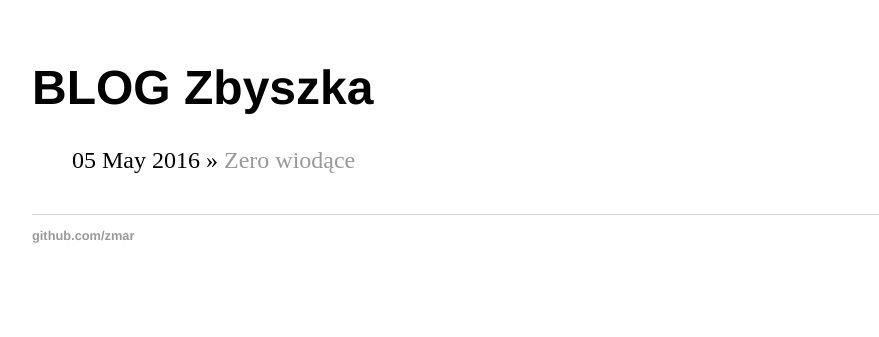
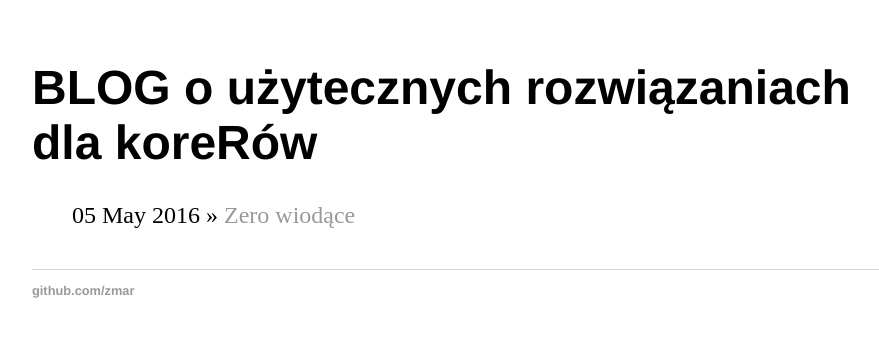
Before and after one commit to zmar/SmarteR_useR, a Jekyll site: the page built from blog/index.md, in a window 1280 px wide. Shown: the top 337 px of the page, without its empty margins (160-1039 px from the left). Built offline with Jekyll 4.4.1, drawn with Linux system fonts in a browser that asks for light colours.

Commit message:
Update index.md

```diff
--- a/blog/index.md
+++ b/blog/index.md
@@ -1,6 +1,6 @@
 ---
 layout: default
-title: BLOG Zbyszka
+title: BLOG o użytecznych rozwiązaniach dla koreRów
 ---
 <h1>{{ page.title }}</h1>
 <ul class="posts">
```
